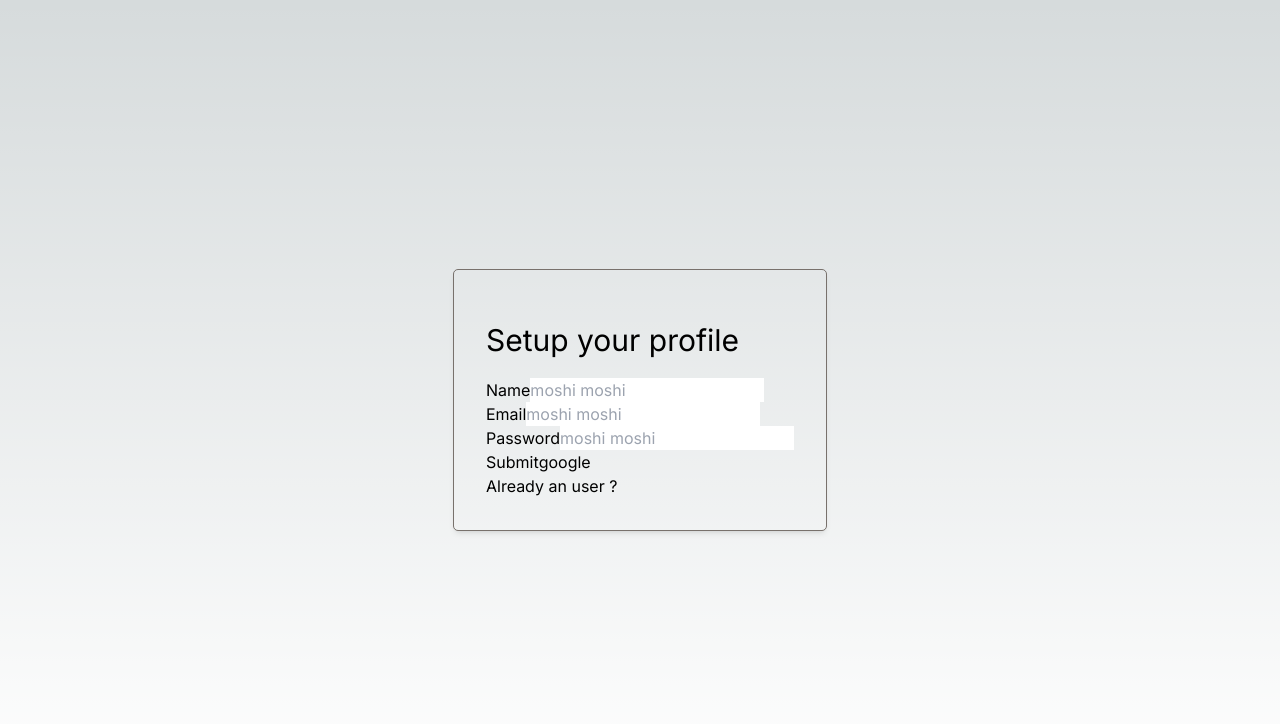
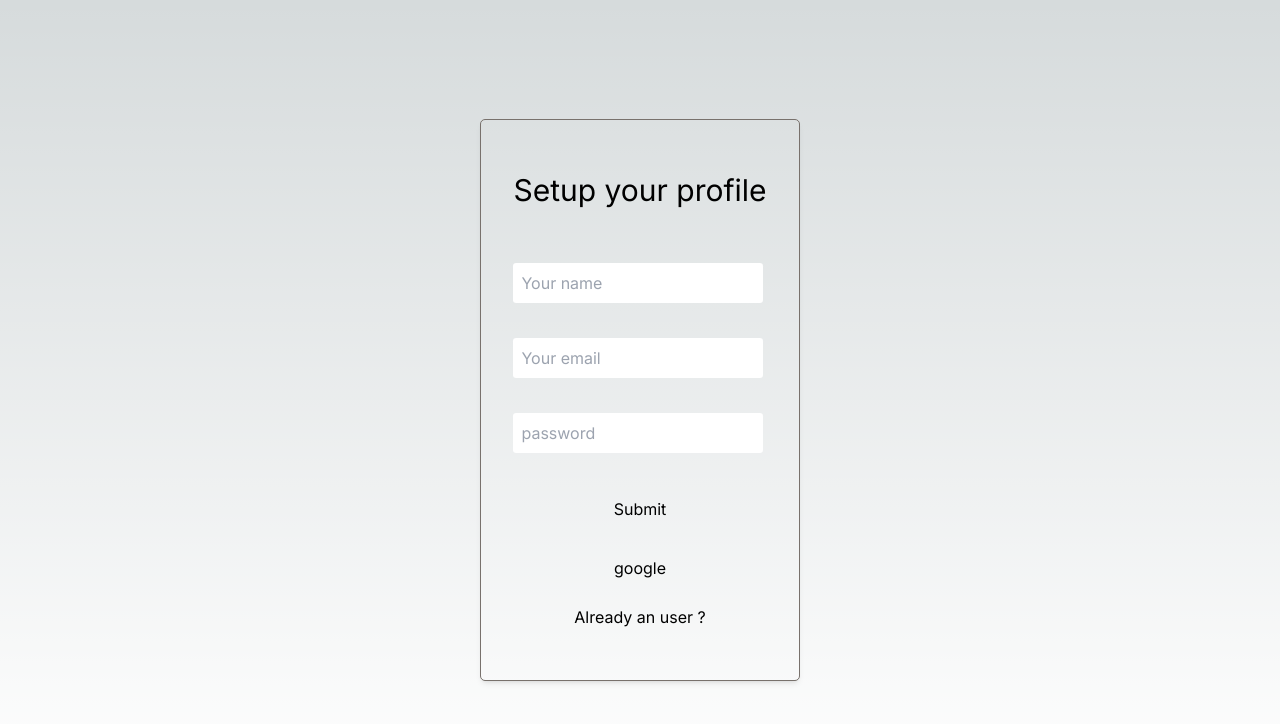
Before and after one commit to antonrejoe/social-media-for-products, a Next.js app: page / in a window 1280 px wide. Shown: the top 724 px of the page. Built offline with nearby package versions, Linux system fonts and the light colour scheme.

Commit message:
signup screen ready both dark and light theme

```diff
--- a/src/app/globals.css
+++ b/src/app/globals.css
@@ -6,6 +6,8 @@
   --foreground-rgb: 0, 0, 0;
   --background-start-rgb: 214, 219, 220;
   --background-end-rgb: 255, 255, 255;
+  --focus-outline-rgb: #000;
+  --input-text-field-bg: #ffff;
 }
 
 @media (prefers-color-scheme: dark) {
@@ -13,15 +15,31 @@
     --foreground-rgb: 255, 255, 255;
     --background-start-rgb: 0, 0, 0;
     --background-end-rgb: 0, 0, 0;
+    --focus-outline-rgb: #fff;
+    --input-text-field-bg: #46464657;
   }
 }
 
 body {
   color: rgb(var(--foreground-rgb));
-  background: linear-gradient(
-      to bottom,
+  background: linear-gradient(to bottom,
       transparent,
-      rgb(var(--background-end-rgb))
-    )
-    rgb(var(--background-start-rgb));
+      rgb(var(--background-end-rgb))) rgb(var(--background-start-rgb));
 }
+
+
+.login-box>div>input {
+
+  padding: 0.5rem;
+  border-radius: 0.2rem;
+  background: var(--input-text-field-bg);
+
+}
+
+.login-box>div>input:focus {
+  outline: var(--focus-outline-rgb) 2px solid;
+}
+
+.login-box>div>button {
+  background: #000;
+}
--- a/src/app/page.tsx
+++ b/src/app/page.tsx
@@ -51,15 +51,14 @@ export default function Home() {
   };
   return (
     <main className="w-full h-[100vh] grid place-items-center">
-      <div className="outline-stone-500 outline-1 outline rounded p-[2rem] shadow-md">
+      <div className="login-box outline-stone-500 outline-1 outline rounded p-[2rem] shadow-md h-[70%] grid gap-4">
         <h1 className="text-3xl my-5">Setup your profile</h1>
         <div>
-          <label htmlFor="name">Name</label>
           <input
             id="name"
             name="name"
             type="text"
-            placeholder="moshi moshi"
+            placeholder="Your name"
             onChange={(e) => {
               setuser({
                 ...user,
@@ -69,13 +68,11 @@ export default function Home() {
           />
         </div>
         <div>
-          <label htmlFor="name">Email</label>
-
           <input
             id="email"
             name="email"
             type="text"
-            placeholder="moshi moshi"
+            placeholder="Your email"
             onChange={(e) => {
               setuser({
                 ...user,
@@ -85,13 +82,11 @@ export default function Home() {
           />
         </div>
         <div>
-          <label htmlFor="name">Password</label>
-
           <input
             id="password"
             name="email"
-            type="text"
-            placeholder="moshi moshi"
+            type="password"
+            placeholder="password"
             onChange={(e) => {
               setuser({
                 ...user,
@@ -104,7 +99,7 @@ export default function Home() {
           Submit{" "}
         </button>
         <button onClick={googleLogin}> google</button>
-        <Link className="block" href="/Login">
+        <Link className="block mx-auto" href="/Login">
           Already an user ?
         </Link>
       </div>
```
